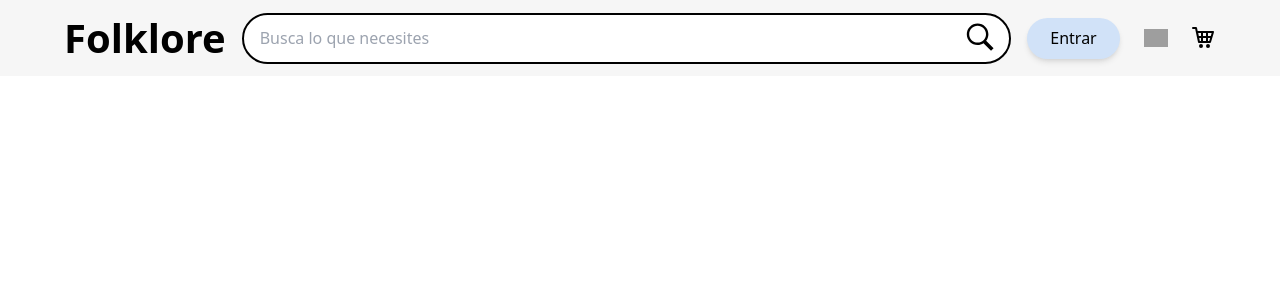
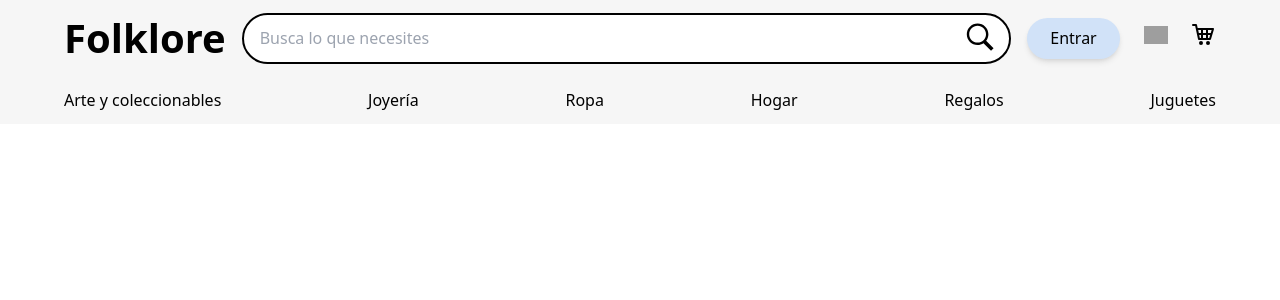
Before and after one commit to Danii2020/folklore, a Next.js app: page / in a window 1280 px wide. Shown: the top 300 px of the page. Built offline with nearby package versions, Linux system fonts and the light colour scheme; grey boxes are pictures that could not be loaded; a web font is replaced by a local one.

Commit message:
Categories nav added

```diff
--- a/components/NavBar.tsx
+++ b/components/NavBar.tsx
@@ -1,26 +1,73 @@
 /* eslint-disable import/no-unresolved */
+
+'use client';
+
+import { useState } from 'react';
+import Image from 'next/image';
 import styles from '../styles';
 import SearchBar from './SearchBar';
 import SinginButton from './buttons/SinginButton';
 import FavoritesButton from './buttons/FavoritesButton';
 import CarButton from './buttons/CarButton';
+import { navCategories } from '../constants/index';
 
-const Navbar = () => (
-  <nav
+const Navbar = () => {
+  const [isMenuOpen, setIsMenuOpen] = useState(false);
+
+  return (
+    <header role="banner">
+      <div
         className={`${styles.xPaddings} py-2 max-w-[1400px] w-full m-auto
       flex justify-between items-center flex-wrap bg-[#F6F6F6]`}
       >
         <h2 className={`${styles.brandName} mr-4`}>Folklore</h2>
-    <div
+        <nav
+          role="navigation"
           className="flex md:ml-4 md:order-last
-      md:mb-0 mb-2 justify-between"
+        md:mb-0 mb-2"
         >
-      <SinginButton />
-      <FavoritesButton />
-      <CarButton />
+          <ul
+            className="flex justify-between items-center"
+          >
+            <li><SinginButton /></li>
+            <li><FavoritesButton /></li>
+            <li><CarButton /></li>
+          </ul>
+        </nav>
+        <button
+          type="button"
+          className="md:hidden ml-2 mr-5"
+          onClick={() => setIsMenuOpen(!isMenuOpen)}
+        >
+          <Image
+            width="24"
+            height="24"
+            src="/hamburger-menu.svg"
+            alt="hamburger menu"
+          />
+        </button>
+        <SearchBar />
       </div>
-    <SearchBar />
+      <nav
+        role="navigation"
+        className={`${styles.xPaddings} max-w-[1400px] m-auto py-3
+      md:block hidden bg-[#F6F6F6]`}
+      >
+        <ul className="flex justify-between items-center w-full">
+          {navCategories.map((category) => (
+            <li key={category.id}>
+              <a
+                className="font-normal md:text-[16px] text-[20px]"
+                href={category.href}
+              >
+                {category.title}
+              </a>
+            </li>
+          ))}
+        </ul>
       </nav>
+    </header>
   );
+};
 
 export default Navbar;
--- a/constants/index.js
+++ b/constants/index.js
@@ -1,28 +1,33 @@
-export const exploreWorlds = [
+export const navCategories = [
   {
-    id: 'world-1',
-    imgUrl: '/planet-01.png',
-    title: 'The Hogwarts',
+    id: 'category-1',
+    title: 'Arte y coleccionables',
+    href: '/arte',
   },
   {
-    id: 'world-2',
-    imgUrl: '/planet-02.png',
-    title: 'The Upside Down',
+    id: 'category-2',
+    title: 'Joyería',
+    href: '/joyeria',
   },
   {
-    id: 'world-3',
-    imgUrl: '/planet-03.png',
-    title: 'Kadirojo Permai',
+    id: 'category-3',
+    title: 'Ropa',
+    href: '/ropa',
   },
   {
-    id: 'world-4',
-    imgUrl: '/planet-04.png',
-    title: 'Paradise Island',
+    id: 'category-4',
+    title: 'Hogar',
+    href: '/hogar',
   },
   {
-    id: 'world-5',
-    imgUrl: '/planet-05.png',
-    title: 'Hawkins Labs',
+    id: 'category-5',
+    title: 'Regalos',
+    href: '/regalos',
+  },
+  {
+    id: 'category-6',
+    title: 'Juguetes',
+    href: '/juguetes',
   },
 ];
 
```
Also changed, not shown: public/hamburger-menu.svg (added). Lines whose indentation alone changed are shown as unchanged.
